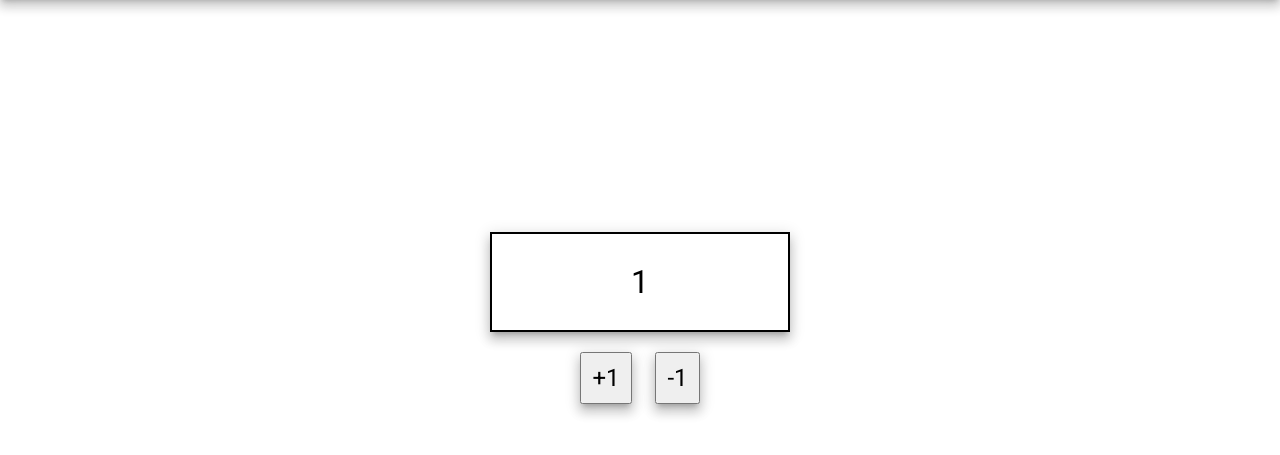
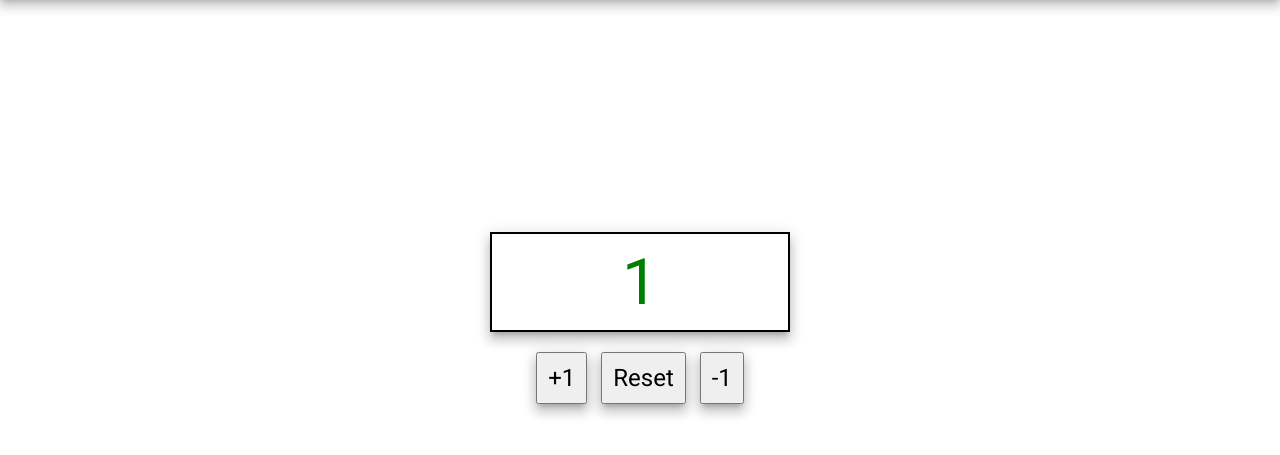
Before and after one commit to YahiaAl-janabi/Counter, a plain HTML site: page index.html in a window 1280 px wide. Both pictures are taken after a click on the button "+1". Shown: the part 99-554 px from the top of the page. Drawn offline with Linux system fonts and the light colour scheme.

Commit message:
refactor with the forEach method

```diff
--- a/index.html
+++ b/index.html
@@ -20,9 +20,10 @@
     </nav>
     <main>
       <div class="container">
-        <div class="display"></div>
-        <button class="add-btn">+1</button>
-        <button class="minus-btn">-1</button>
+        <div class="display">0</div>
+        <button class="btn add-btn">+1</button>
+        <button class="btn reset">Reset</button>
+        <button class="btn minus-btn">-1</button>
       </div>
     </main>
 
--- a/main.css
+++ b/main.css
@@ -38,7 +38,7 @@ main .container .display {
   display: flex;
   justify-content: center;
   align-items: center;
-  font-size: 2rem;
+  font-size: 4rem;
   box-shadow: 0 8px 10px 1px rgba(0, 0, 0, 0.14),
     0 3px 14px 2px rgba(0, 0, 0, 0.12), 0 5px 5px -3px rgba(0, 0, 0, 0.2);
 }
@@ -62,3 +62,12 @@ main .container .minus-btn {
   box-shadow: 0 8px 10px 1px rgba(0, 0, 0, 0.14),
     0 3px 14px 2px rgba(0, 0, 0, 0.12), 0 5px 5px -3px rgba(0, 0, 0, 0.2);
 }
+main .container .reset {
+  margin-top: 20px;
+  padding: 10px;
+  font-size: 1.5rem;
+  cursor: pointer;
+
+  box-shadow: 0 8px 10px 1px rgba(0, 0, 0, 0.14),
+    0 3px 14px 2px rgba(0, 0, 0, 0.12), 0 5px 5px -3px rgba(0, 0, 0, 0.2);
+}
--- a/script.js
+++ b/script.js
@@ -1,27 +1,57 @@
+// /** CONSTANTS */
+
+// const display = document.querySelector('.display');
+// const addBtn = document.querySelector('.add-btn');
+// const minusBtn = document.querySelector('.minus-btn');
+// let displayValue = 0;
+// display.textContent = displayValue;
+
+// /** FUNCTIONS */
+
+// const addCallBack = () => {
+//   displayValue++;
+//   display.textContent = displayValue;
+// };
+
+// const minusCallBack = () => {
+//   if (displayValue != 0) {
+//     displayValue--;
+//     display.textContent = displayValue;
+//   }
+// };
+
+// /** EVENT LISTENERS */
+
+// addBtn.addEventListener('click', addCallBack);
+
+// minusBtn.addEventListener('click', minusCallBack);
+
+// !------------------------------------------------------------------------------------------------------------
+
+let count = 0;
+
 /** CONSTANTS */
 
 const display = document.querySelector('.display');
-const addBtn = document.querySelector('.add-btn');
-const minusBtn = document.querySelector('.minus-btn');
-let displayValue = 0;
-display.textContent = displayValue;
+const btns = document.querySelectorAll('.btn');
 
-/** FUNCTIONS */
-
-const addCallBack = () => {
-  displayValue += 1;
-  display.textContent = displayValue;
-};
-
-const minusCallBack = () => {
-  if (displayValue != 0) {
-    displayValue -= 1;
-    display.textContent = displayValue;
-  }
-};
-
-/** EVENT LISTENERS */
-
-addBtn.addEventListener('click', addCallBack);
-
-minusBtn.addEventListener('click', minusCallBack);
+btns.forEach(function (btn) {
+  btn.addEventListener('click', function (e) {
+    const styles = e.currentTarget.classList;
+    if (styles.contains('add-btn')) {
+      count++;
+    } else if (styles.contains('minus-btn')) {
+      count--;
+    } else {
+      count = 0;
+    }
+    if (count > 0) {
+      display.style.color = 'green';
+    } else if (count < 0) {
+      display.style.color = 'red';
+    } else {
+      display.style.color = 'black';
+    }
+    display.textContent = count;
+  });
+});
```
